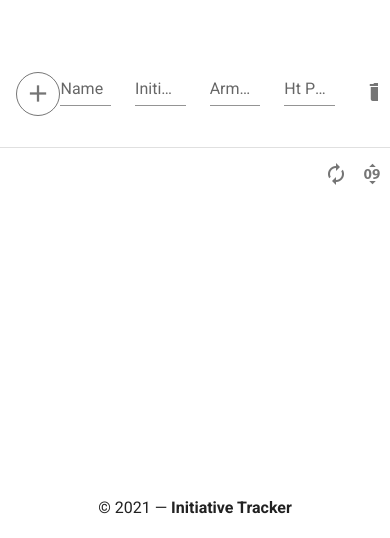
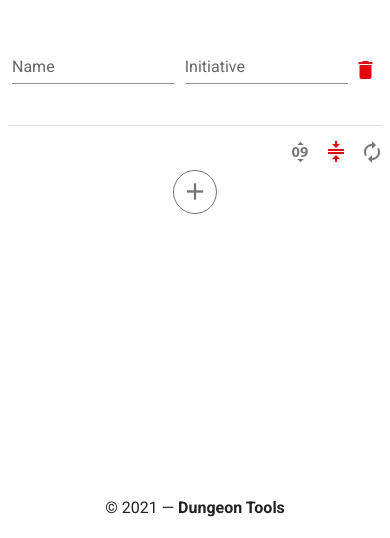
Before and after one commit to twig1337/initiative-tracker, a Nuxt app: page / in a window 390 px wide. Shown: the part 306-844 px from the top of the page. Built offline with nearby package versions, Linux system fonts and the light colour scheme.

Commit message:
Mobile optomized

```diff
--- a/components/InitiativeElement.vue
+++ b/components/InitiativeElement.vue
@@ -1,5 +1,12 @@
 <template>
-  <v-row class="initiative-element-wrap justify-space-around">
+  <v-row
+      :class="[
+        { 'no-gutters': $vuetify.breakpoint.mobile },
+        { 'overflow-hidden': $vuetify.breakpoint.mobile },
+        'initiative-element-wrap',
+        'justify-space-around'
+      ]"
+  >
     <v-col>
       <v-text-field v-model="name" label="Name" @change="emitUpdate" />
     </v-col>
@@ -8,11 +15,11 @@
       <v-text-field v-model.number="initiative" type="number" label="Initiative" @change="emitUpdate" />
     </v-col>
 
-    <v-col>
+    <v-col v-if="!minimal">
       <v-text-field v-model.number="armorClass" type="number" label="Armor Class" @change="emitUpdate" />
     </v-col>
 
-    <v-col>
+    <v-col v-if="!minimal">
       <v-text-field v-model.number="hitPoints" type="number" label="Ht Points" @change="emitUpdate" />
     </v-col>
 
@@ -20,6 +27,7 @@
       <v-tooltip top>
         <template #activator="{ on, attrs }">
           <v-btn
+              class="primary--text"
               icon
               v-bind="attrs"
               v-on="on"
@@ -38,6 +46,7 @@
 export default {
   name: "InitiativeElement",
   props: {
+    minimal: { type: Boolean, default: false },
     nameInit: { type: String, default: '' },
     initiativeInit: { type: Number, default: null },
     armorClassInit: { type: Number, default: null },
@@ -60,6 +69,18 @@ export default {
 </script>
 
 <style scoped lang="scss">
+@import '~vuetify/src/styles/settings/_variables';
+
+@media #{map-get($display-breakpoints, 'sm-and-down')} {
+  .col {
+    margin-right: 10px;
+
+    &:last-child, &:nth-last-child(2) {
+      margin-right: 0;
+    }
+  }
+}
+
 .initiative-element-wrap {
   width: 100%;
 }
--- a/components/InitiativeStack.vue
+++ b/components/InitiativeStack.vue
@@ -8,7 +8,7 @@
           align="center"
           justify="center"
       >
-        <v-col class="col-1">
+        <v-col class="col-1 d-none d-sm-flex">
           <v-tooltip top>
             <template #activator="{ on, attrs }">
               <v-btn
@@ -32,8 +32,10 @@
             <v-list-item
                 v-for="(initiativeElement, index) in initiativeElements"
                 :key="initiativeElement.id"
+                class="pa-0"
             >
               <InitiativeElement
+                  :minimal="isMinimal"
                   :name-init="initiativeElement.name"
                   :initiative-init="initiativeElement.initiative"
                   :armor-class-init="initiativeElement.armorClass"
@@ -48,10 +50,42 @@
       </v-row>
 
       <v-row>
-        <v-divider />
+        <v-divider :class="{ 'mx-2': isMinimal }" />
       </v-row>
 
       <v-row justify="end" class="pt-2">
+        <!-- Sort -->
+        <v-tooltip bottom>
+          <template #activator="{ on, attrs }">
+            <v-btn
+                icon
+                v-bind="attrs"
+                v-on="on"
+                @click="sortInitiativeElements()"
+            >
+              <v-icon>mdi-sort-numeric-variant</v-icon>
+            </v-btn>
+          </template>
+          <span>Sort by Initiative</span>
+        </v-tooltip>
+
+        <!-- Minimize -->
+        <v-tooltip bottom>
+          <template #activator="{ on, attrs }">
+            <v-btn
+                icon
+                :class="{ 'primary--text': isMinimal, }"
+                v-bind="attrs"
+                v-on="on"
+                @click="isMinimal = !isMinimal"
+            >
+              <v-icon>mdi-arrow-collapse-vertical</v-icon>
+            </v-btn>
+          </template>
+          <div class="text-center">{{ isMinimal ? 'Disable' : 'Enable' }} <br /> Minimal Mode</div>
+        </v-tooltip>
+
+        <!-- Reset -->
         <v-dialog
             v-model="verifyReset"
             max-width="173"
@@ -93,19 +127,23 @@
             </v-card-actions>
           </v-card>
         </v-dialog>
+      </v-row>
 
-        <v-tooltip bottom>
+      <v-row justify="center" class="d-sm-none">
+        <v-tooltip top>
           <template #activator="{ on, attrs }">
             <v-btn
                 icon
+                large
+                outlined
                 v-bind="attrs"
                 v-on="on"
-                @click="sortInitiativeElements()"
+                @click="addInitiativeElement"
             >
-              <v-icon>mdi-sort-numeric-variant</v-icon>
+              <v-icon>mdi-plus</v-icon>
             </v-btn>
           </template>
-          <span>Sort by Initiative</span>
+          <div>Add Actor</div>
         </v-tooltip>
       </v-row>
     </v-col>
@@ -122,18 +160,26 @@ export default {
   data () {
     return {
       initiativeElements: [{ id: 1 }],
+      isMinimal: false,
       isSorting: true,
       listRenders: 0,
       nextInitiativeElement: 2,
       verifyReset: false
     }
   },
+
+  mounted () {
+    this.$nextTick(() => {
+      this.isMinimal = this.$vuetify.breakpoint.mobile = this.$vuetify.breakpoint.width < 600
+    })
+  },
+
   methods: {
     addInitiativeElement () {
       this.initiativeElements.push({ id: this.nextInitiativeElement++ })
     },
 
-    preventEmptyList() {
+    preventEmptyList () {
       if (!this.initiativeElements.length) {
         this.addInitiativeElement()
       }
--- a/layouts/default.vue
+++ b/layouts/default.vue
@@ -14,7 +14,7 @@
 
     <v-footer color="white">
       <v-col class="text-center" cols="12">
-        &copy; {{ new Date().getFullYear() }} — <strong>Initiative Tracker</strong>
+        &copy; {{ new Date().getFullYear() }} — <strong>Dungeon Tools</strong>
       </v-col>
     </v-footer>
   </v-app>
--- a/nuxt.config.js
+++ b/nuxt.config.js
@@ -50,7 +50,14 @@ export default {
 
   // Vuetify module configuration: https://go.nuxtjs.dev/config-vuetify
   vuetify: {
-    customVariables: ['~/assets/variables.scss']
+    customVariables: ['~/assets/variables.scss'],
+    theme: {
+      themes: {
+        light: {
+          primary: '#e30711'
+        }
+      }
+    }
   },
 
   // Google Analytics module configuration: https://google-analytics.nuxtjs.org/setup
```
